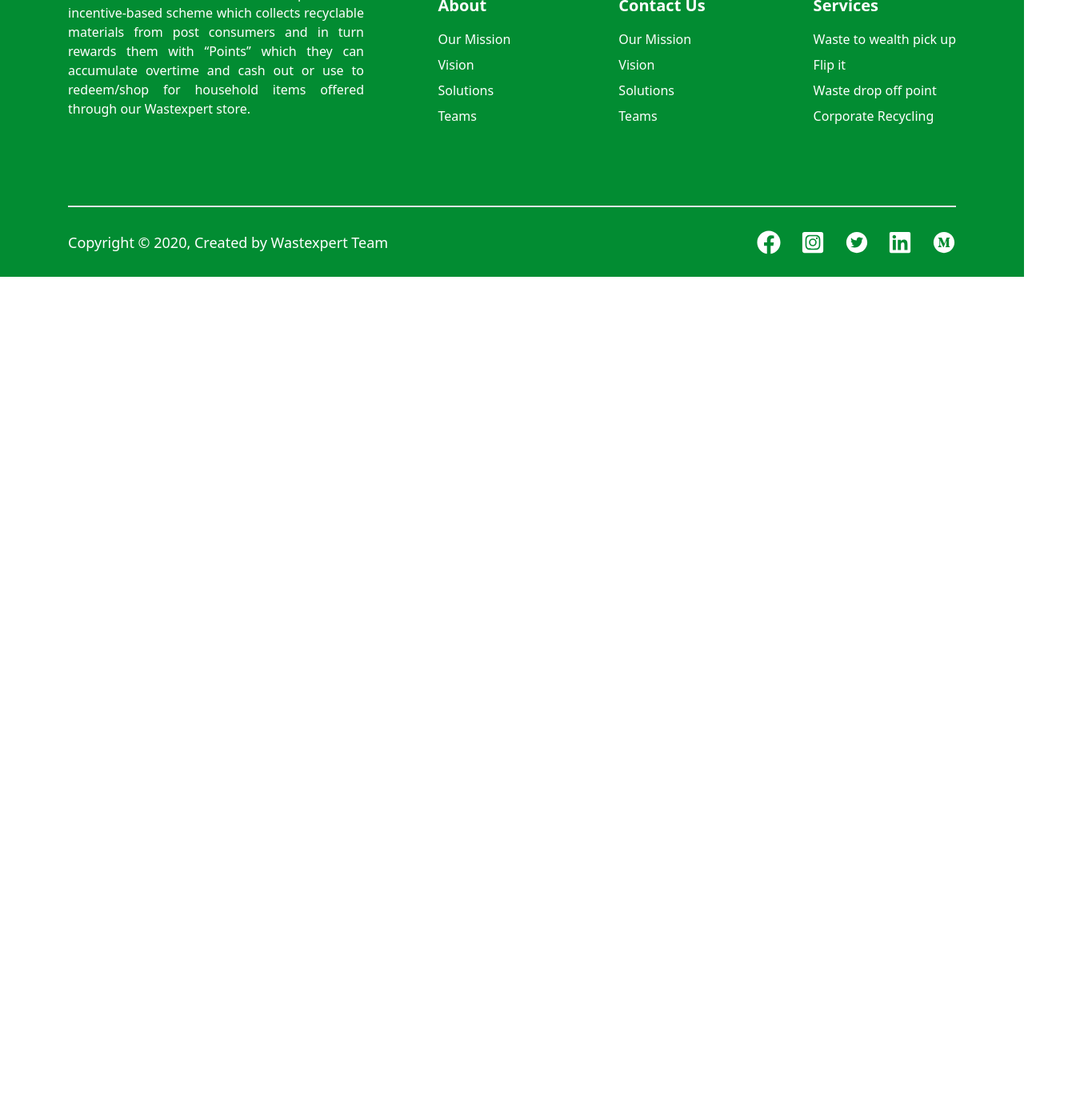
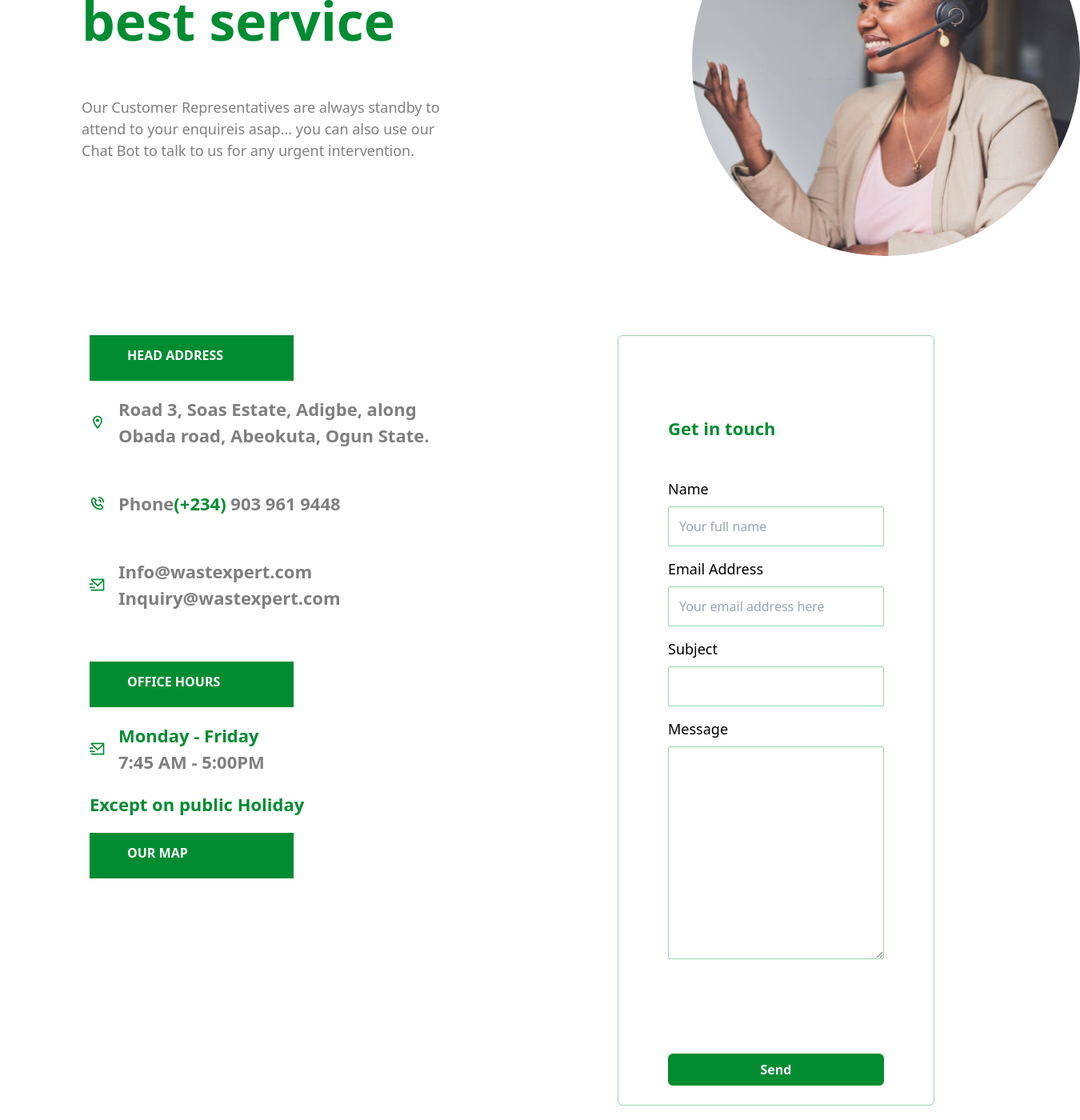
Before and after one commit to Heph-zibah/Wastexpert-website, a React (Create React App) app: page /Contact in a window 1280 px wide. Shown: the part 380-1780 px from the top of the page at 80% size, 1350 px wide, since content can reach past the window. Before the commit the page ends 800 px from the top, so only its background shows below. Built offline with nearby package versions, Linux system fonts and the light colour scheme.

Commit message:
added contact markup

```diff
--- a/src/Pages/Contact.js
+++ b/src/Pages/Contact.js
@@ -3,12 +3,130 @@ import Navbar from '../Components/Navbar';
 import { MdOutlineLocationOn } from 'react-icons/md';
 import { BiPhoneCall } from 'react-icons/bi';
 import { RiMailSendLine } from 'react-icons/ri';
+import contactImg from '../Assets/ContatPage/contact-img.svg';
 import Footer from '../Components/Footer';
 
 const Contact = () => {
 	return (
 		<div>
 			<Navbar />
+			{/*hero */}
+			<div className='pt-[72px] lg:pt-0 pb-[37px] lg:pb-0 lg:flex lg:flex-row-reverse  items-center contact'>
+				<div className='lg:w-5/6 contact-bg lg:pt-[96px]'>
+					<img
+						src={contactImg}
+						alt='a lady making phone call'
+						className=':ml-[20px] mb-[60px] xl:ml-[70px] xl:mb-[60px]'
+					/>
+				</div>
+				<div className='bg-primary w-full h-[39px] lg:hidden'></div>
+				<div className='px-[19px] text-center lg:text-start lg:px-0 lg:pl-[70px] xl:pl-[102px] pt-[29px] lg:pt-0'>
+					<h1 className='font-bold text-[36px] lg:text-[46px] xl:text-[66px] text-primary font-inter leading-[110.02%] xl:pr-[70px]'>
+						You deserved the best service
+					</h1>
+					<p className='font-mulish text-secondary px-5 lg:px-0 mt-[29px] lg:mt-[59px] lg:text-[18px] lg:pr-[210px]'>
+						Our Customer Representatives are always standby to attend to your
+						enquireis asap... you can also use our Chat Bot to talk to us for any
+						urgent intervention.
+					</p>
+				</div>
+			</div>
+			{/*address*/}
+			<div className='flex flex-col-reverse lg:flex-row  justify-between xl:px-[112px] py-[39px]'>
+				<div className='mx-auto lg:mx-0 mt-[30px] lg:mt-0'>
+					<div className='flex flex-col items-center lg:items-start'>
+						<h2 className='pt-[13px] pb-[20px] pl-[47px]  pr-[46px] text-white bg-primary font-bold w-[255px]'>
+							HEAD ADDRESS
+						</h2>
+						<div className='mt-[19px]'>
+							<div className='flex items-center '>
+								<MdOutlineLocationOn className='text-primary text-[20px] mr-4' />
+								<p className='font-semibold text-secondary text-[22px]'>
+									Road 3, Soas Estate, Adigbe, along <br /> Obada road, Abeokuta, Ogun
+									State.
+								</p>
+							</div>
+							<div className='flex items-center my-[52px]'>
+								<BiPhoneCall className='text-primary text-[20px] mr-4' />
+								<p className='font-semibold text-secondary text-[22px]'>
+									Phone<span className='text-primary'>(+234)</span> 903 961 9448
+								</p>
+							</div>
+							<div className='flex items-center '>
+								<RiMailSendLine className='text-primary text-[20px] mr-4' />
+								<p className='font-semibold text-secondary text-[22px]'>
+									Info@wastexpert.com <br /> Inquiry@wastexpert.com
+								</p>
+							</div>
+						</div>
+					</div>
+					<div className='mt-[63px] flex flex-col items-center lg:items-start'>
+						<h2 className='pt-[13px] pb-[20px] pl-[47px]  pr-[46px] text-white bg-primary font-bold w-[255px]'>
+							OFFICE HOURS
+						</h2>
+						<div className='mt-[19px]'>
+							<div className='flex items-center '>
+								<RiMailSendLine className='text-primary text-[20px] mr-4' />
+								<p className='font-semibold text-secondary text-[22px]'>
+									<span className='text-primary'>Monday - Friday</span> <br /> 7:45 AM -
+									5:00PM
+								</p>
+							</div>
+							<p className='text-primary text-[22px] font-semibold mt-5'>
+								Except on public Holiday
+							</p>
+						</div>
+					</div>
+					<div className='mt-[19px] flex flex-col items-center lg:items-start'>
+						<h2 className='pt-[13px] pb-[20px] pl-[47px]  pr-[46px] text-white bg-primary font-bold w-[255px]'>
+							OUR MAP
+						</h2>
+					</div>
+				</div>
+				<div className='border border-[#9AD1AD] rounded-md w-[396px] pt-[39px] px-[42px] pb-[24px] lg:pt-[99px] lg:px-[62px] :pb-[64px] mx-auto lg:mx-0'>
+					<p className='text-primary  text-[22px] mb-[46px] font-semibold'>
+						Get in touch
+					</p>
+					<form action='' className='flex flex-col'>
+						<label htmlFor='name' className='text-[18px] mb-[8px]'>
+							Name
+						</label>
+						<input
+							type='text'
+							placeholder='Your full name'
+							className='border border-[#9AD1AD] text-[#9AD1AD] py-[12px] px-[13px] rounded-sm mb-[15px]'
+						/>
+						<label htmlFor='email' className='text-[18px] mb-[8px]'>
+							Email Address
+						</label>
+						<input
+							type='email'
+							placeholder='Your email address here'
+							className='border border-[#9AD1AD] text-[#9AD1AD] py-[12px] px-[13px] rounded-sm mb-[15px]'
+						/>
+						<label htmlFor='subject' className='text-[18px] mb-[8px]'>
+							Subject
+						</label>
+						<input
+							type='text'
+							className='border border-[#9AD1AD] text-[#9AD1AD] py-[12px] px-[13px] rounded-sm mb-[15px]'
+						/>
+						<label htmlFor='message' className='text-[18px] mb-[8px]'>
+							Message
+						</label>
+						<textarea
+							name='message'
+							id='message'
+							cols='30'
+							rows='10'
+							className='border border-[#9AD1AD] text-[#9AD1AD] py-[12px] px-[13px] rounded-sm'
+						></textarea>
+						<button className='bg-primary text-white font-bold rounded-md py-[8px] mt-[38px] lg:mt-[118px]'>
+							Send
+						</button>
+					</form>
+				</div>
+			</div>
 			<Footer />
 		</div>
 	);
```
